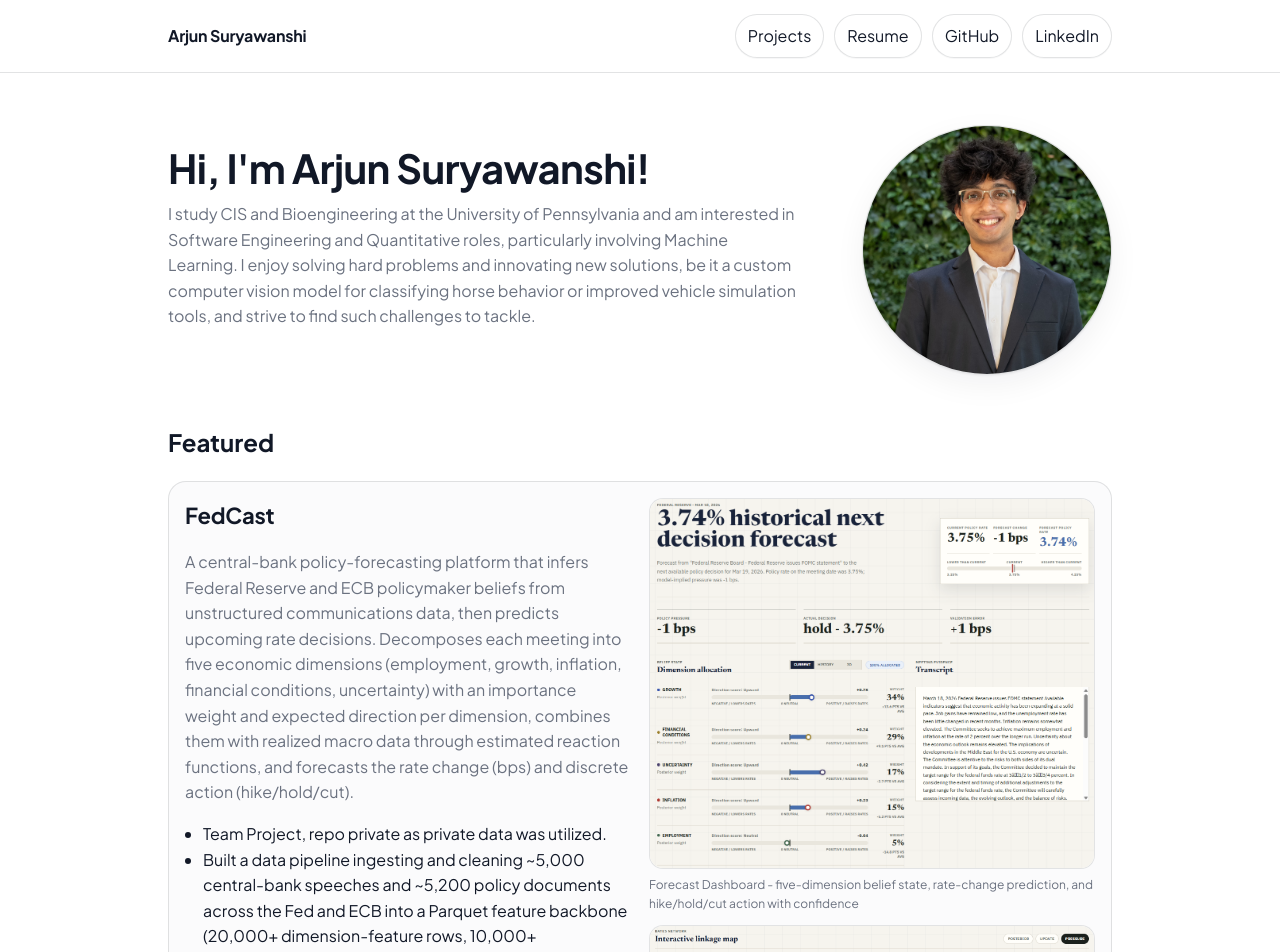
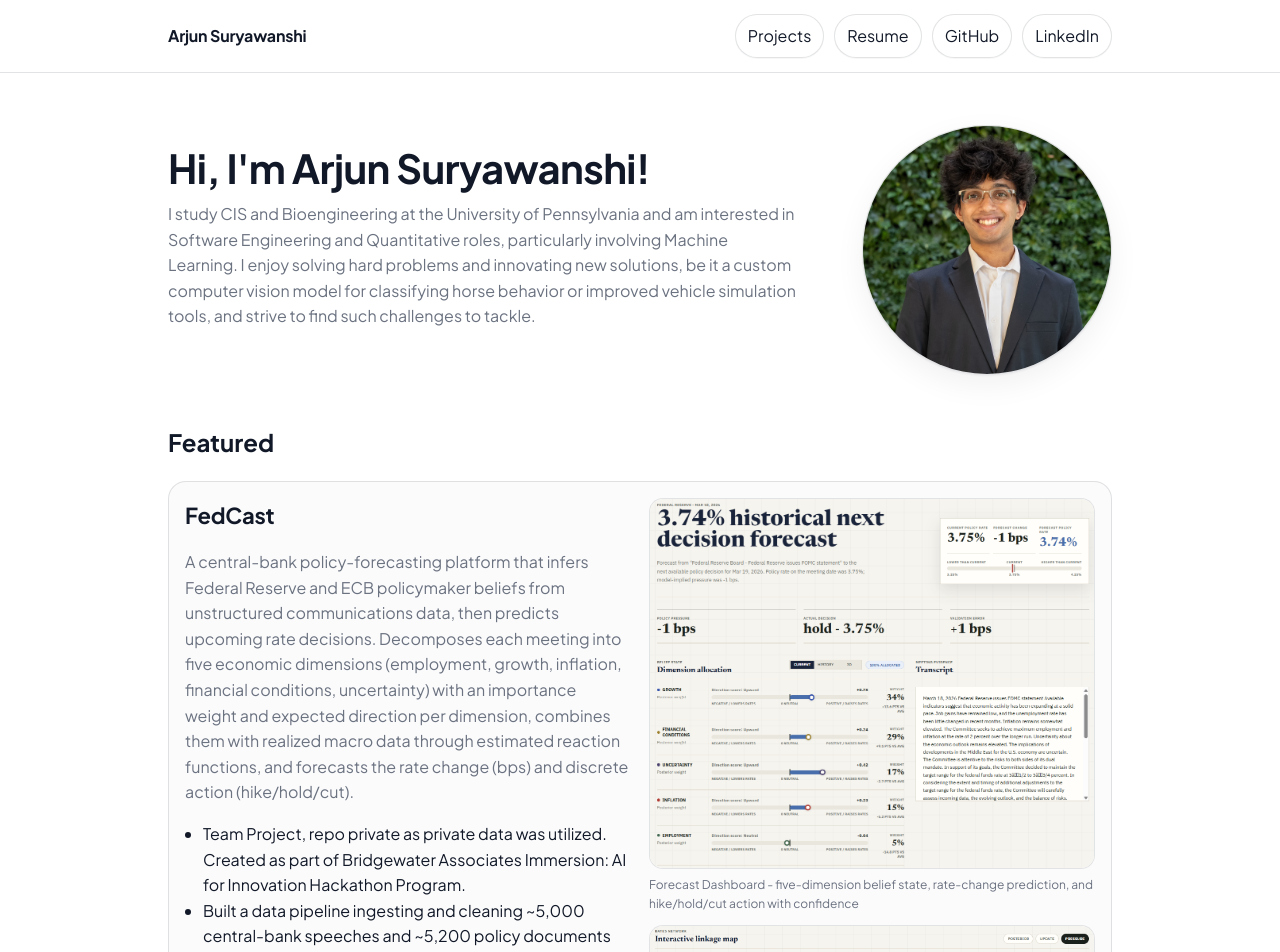
Before and after one commit to arjunsur12/personal-website, a Next.js app: page / in a window 1280 px wide. Shown: the top 952 px of the page. Built offline with nearby package versions, Linux system fonts and the light colour scheme.

Commit message:
bwater cite added

```diff
--- a/src/content/projects.ts
+++ b/src/content/projects.ts
@@ -26,7 +26,7 @@ export const projects: Project[] = [
     description:
       "A central-bank policy-forecasting platform that infers Federal Reserve and ECB policymaker beliefs from unstructured communications data, then predicts upcoming rate decisions. Decomposes each meeting into five economic dimensions (employment, growth, inflation, financial conditions, uncertainty) with an importance weight and expected direction per dimension, combines them with realized macro data through estimated reaction functions, and forecasts the rate change (bps) and discrete action (hike/hold/cut).",
     highlights: [
-      "Team Project, repo private as private data was utilized.",
+      "Team Project, repo private as private data was utilized. Created as part of Bridgewater Associates Immersion: AI for Innovation Hackathon Program.",
       "Built a data pipeline ingesting and cleaning ~5,000 central-bank speeches and ~5,200 policy documents across the Fed and ECB into a Parquet feature backbone (20,000+ dimension-feature rows, 10,000+ macro/market control series, 416 policy decisions) with automated QC reporting.",
       "Implemented a sequential Bayesian belief-updating model (pgmpy) that processes speeches chronologically — each posterior becomes the next prior — blending transcript, prior, and macro evidence into a five-dimension belief state.",
       "Estimated Ridge + multinomial-logistic reaction functions per institution, benchmarking macro-only, belief-only, and combined feature sets to quantify the marginal signal of transcript-derived beliefs; backtested over 2012–2025 on ~2,300 monthly snapshots, reaching up to 95% hike/hold/cut classification accuracy and ~5–12 bps rate-change MAE in-sample.",
```
